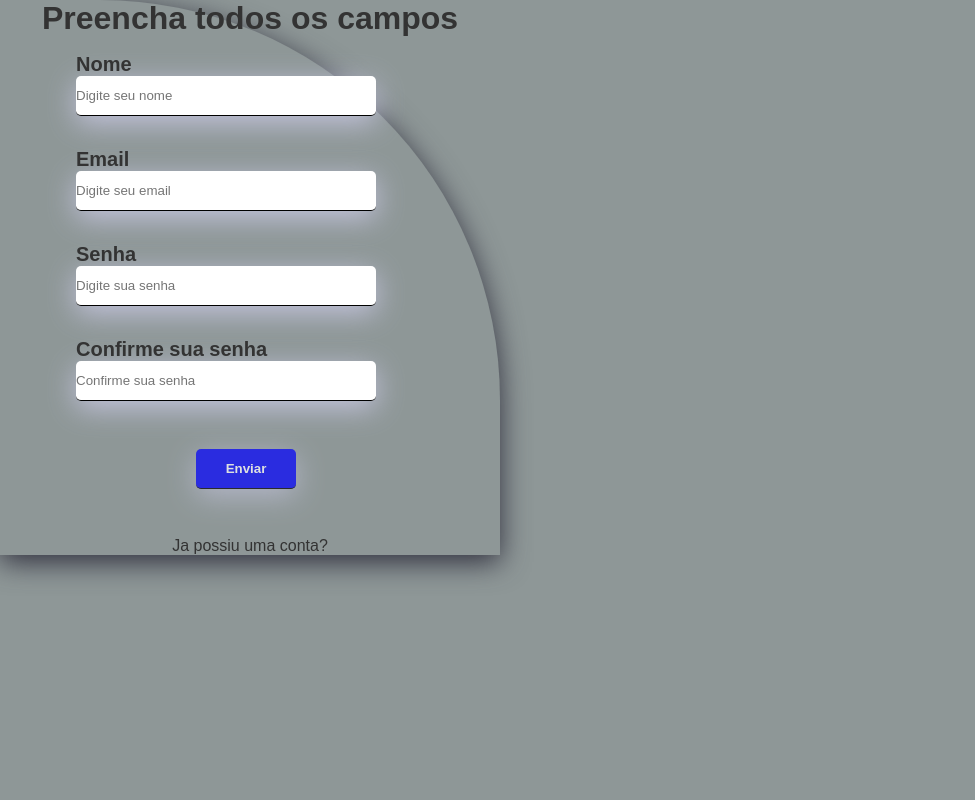
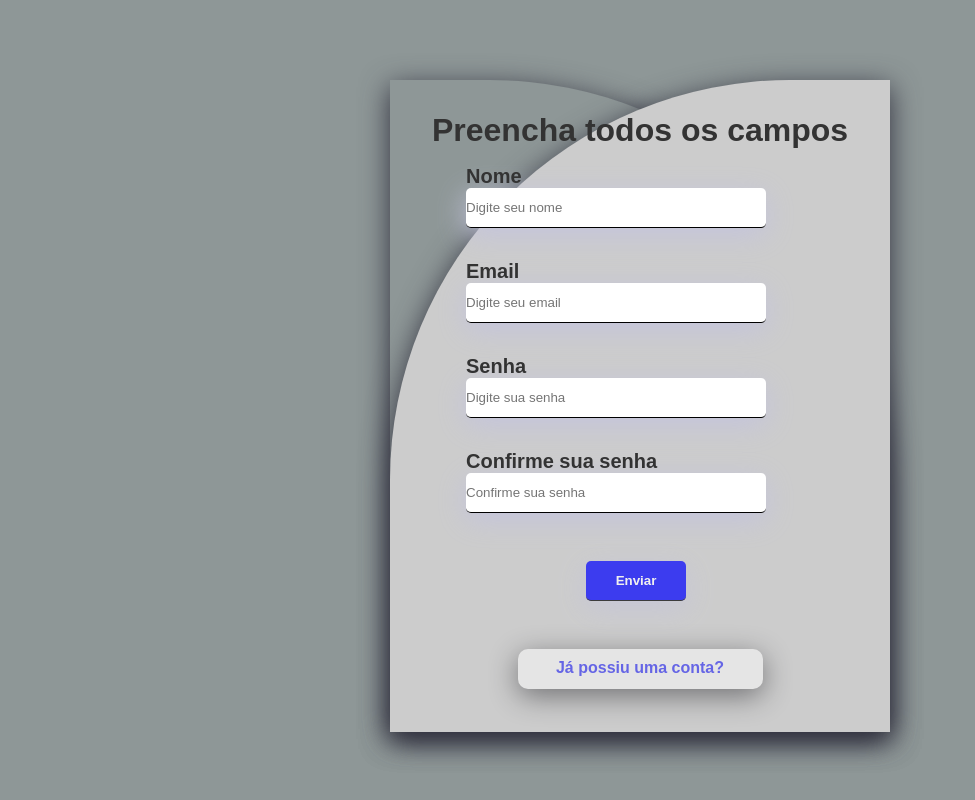
Before and after one commit to Whnatam12/tela_login_e_form_react, a React (Vite) app in the folder login_form/: page /newuser in a window 1280 px wide. Shown: the top 800 px of the page, without its empty margins (0-975 px from the left). Built offline with nearby package versions, Linux system fonts and the light colour scheme.

Commit message:
Update NewUser.jsx

```diff
--- a/login_form/src/components/NewUser.jsx
+++ b/login_form/src/components/NewUser.jsx
@@ -20,11 +20,14 @@ console.log(name,email,password,setComfirmPassword);
 
 
   return (
-    <div>
-      <div className="container">
+
+    <div className="app">
+
+  <div className="container">
 
 
-<div className="new-user-container">
+{/* <div className="new-user-container"> */}
+<div className="form-container">
 <div className="header">
 <h1>Preencha todos os campos</h1>
 </div>
@@ -51,11 +54,17 @@ console.log(name,email,password,setComfirmPassword);
     <p>Confirme sua senha</p>
     <input type="password" placeholder='Confirme sua senha'onChange={(e) => setComfirmPassword(e.target.value)}  />
   </label>
-  <input className='btn' type="submit"value='Enviar'  />
+
+
+
+
+  <input className='btn'  type="submit"value='Enviar'  />
+
   </div>
 </form>
-
-<a href="http://localhost:5173/">Ja possiu uma conta?</a>
+<div className="login-user">
+<a href="http://localhost:5173/"><span>Já possiu uma conta?</span></a>
+</div>
   </div>
 </div>
 
```
